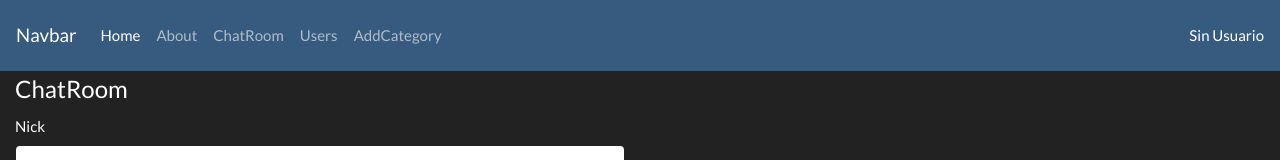
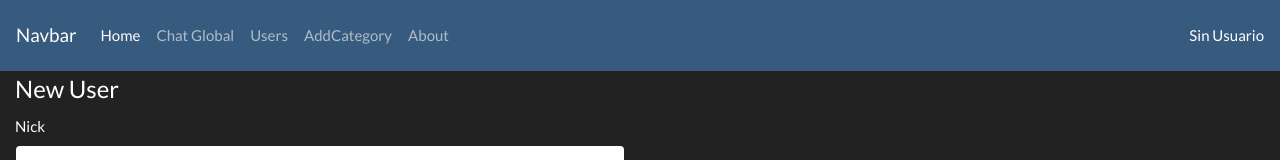
Before and after one commit to angelmolalla/Chat-Anonimo, a React (Create React App) app in the folder chat-anonimo/: page /addUser in a window 1280 px wide. Shown: the top 160 px of the page. Built offline with nearby package versions, Linux system fonts and the light colour scheme; no server answers; the database is empty.

Commit message:
Cambio del chat de prueba ChatRoom
Cambio del nombre del component ademas del registro de la base de datos de firebase; 'messages' por 'messagesGlobal'

```diff
--- a/chat-anonimo/src/App.js
+++ b/chat-anonimo/src/App.js
@@ -3,7 +3,7 @@ import {BrowserRouter  as Router,Route,Switch }from "react-router-dom";
 import Home from "./components/Home";
 import About from "./components/About";
 import NavigationBar from "./components/NavigationBar";
-import ChatRoom from "./components/ChatRoom";
+import ChatGlobal from "./components/ChatGlobal";
 import AddUser from "./components/AddUser";
 import * as firebase from "firebase";
 import Users from "./components/Users";
@@ -40,7 +40,7 @@ function App() {
         <Switch>
         <Route exact path="/" component={NewUser}></Route>
         <Route exact path="/about" component={About}></Route>
-        <Route exact path="/chatRoom" component={ChatRoom}></Route>
+        <Route exact path="/chatGlobal" component={ChatGlobal}></Route>
         <Route exact path="/addUser" component={AddUser}></Route>
         <Route exact path="/users" component={Users}></Route>
         <Route exact path="/addCategory" component={AddCategory}></Route>
--- a/chat-anonimo/src/components/AddCategory.js
+++ b/chat-anonimo/src/components/AddCategory.js
@@ -1,6 +1,6 @@
 import React, { Component } from "react";
 import * as firebase from "firebase";
-import "./ChatRoom.css";
+import "./Chat.css";
 import Swal from "sweetalert2";
 class AddCategory extends Component {
   constructor(props) {
--- a/chat-anonimo/src/components/AddUser.js
+++ b/chat-anonimo/src/components/AddUser.js
@@ -1,6 +1,6 @@
 import React, { Component } from "react";
 import * as firebase from "firebase";
-import "./ChatRoom.css";
+import "./Chat.css";
 import Swal from "sweetalert2";
 
 class AddUser extends Component {
@@ -78,7 +78,7 @@ class AddUser extends Component {
   render() {
     return (
       <div className="container-fluid">
-        <legend>ChatRoom</legend>
+        <legend>New User</legend>
         <div className="row">
           <div className="col-md-12">
             <div className="row">
--- a/chat-anonimo/src/components/ChatRoom.js
+++ b/chat-anonimo/src/components/ChatGlobal.js
@@ -1,9 +1,9 @@
 import React, { Component } from "react";
 import * as firebase from "firebase";
-import "./ChatRoom.css";
+import "./Chat.css";
 import validateUser from "./ValidateUser";
 import Moment from "react-moment";
-class ChatRoom extends Component {
+class ChatGlobal extends Component {
   constructor(props) {
     super(props);
     this.state = {
@@ -25,7 +25,7 @@ class ChatRoom extends Component {
     }
     firebase
       .database()
-      .ref("messages/")
+      .ref("messagesGlobal/")
       .on("value", (snapshot) => {
         const currentMessages = snapshot.val();
         if (currentMessages !== null) {
@@ -45,7 +45,7 @@ class ChatRoom extends Component {
       date: Date.now(),
     };
     this.setState({ messages: listMessage });
-    firebase.database().ref(`messages/${message.id}`).set(message);
+    firebase.database().ref(`messagesGlobal/${message.id}`).set(message);
     this.setState({ message: "" });
   }
   render() {
@@ -92,7 +92,7 @@ class ChatRoom extends Component {
     });
     return (
       <div className="container-fluid">
-        <legend>ChatRoom</legend>
+        <legend>Chat global</legend>
         <div className="row">
           <div className="col-md-12">
             <div className="row">
@@ -119,4 +119,4 @@ class ChatRoom extends Component {
   }
 }
 
-export default ChatRoom;
+export default ChatGlobal;
--- a/chat-anonimo/src/components/NavigationBar.js
+++ b/chat-anonimo/src/components/NavigationBar.js
@@ -32,7 +32,6 @@ class NavigationBar extends Component {
         >
           <span className="navbar-toggler-icon"></span>
         </button>
-
         <div className="collapse navbar-collapse" id="navbarColor01">
           <ul className="navbar-nav mr-auto">
             <li className="nav-item active">
@@ -41,13 +40,8 @@ class NavigationBar extends Component {
               </a>
             </li>
             <li className="nav-item">
-              <a className="nav-link" href="/about">
-                About
-              </a>
-            </li>
-            <li className="nav-item">
-              <a className="nav-link" href="/chatRoom">
-                ChatRoom
+              <a className="nav-link" href="/chatGlobal">
+                Chat Global
               </a>
             </li>
             <li className="nav-item">
@@ -57,7 +51,12 @@ class NavigationBar extends Component {
             </li>
             <li className="nav-item">
               <a className="nav-link" href="/addCategory">
-              AddCategory
+                AddCategory
+              </a>
+            </li>
+            <li className="nav-item">
+              <a className="nav-link" href="/about">
+                About
               </a>
             </li>
           </ul>
```
Also changed, not shown: chat-anonimo/src/components/Users.js (+2 -9 lines), chat-anonimo/src/components/Chat.css (renamed from chat-anonimo/src/components/ChatRoom.css).
